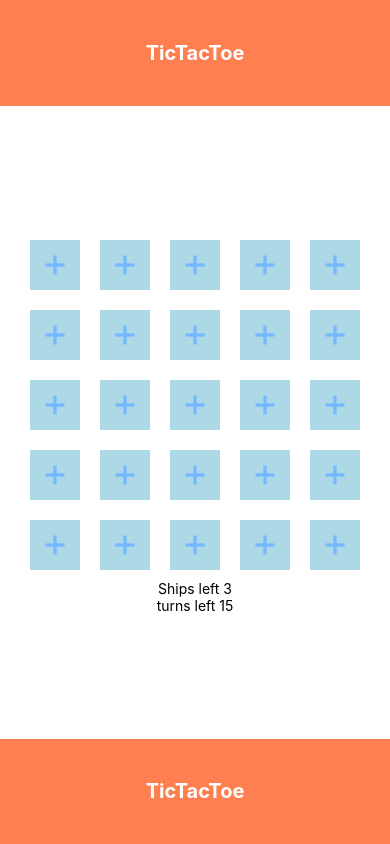
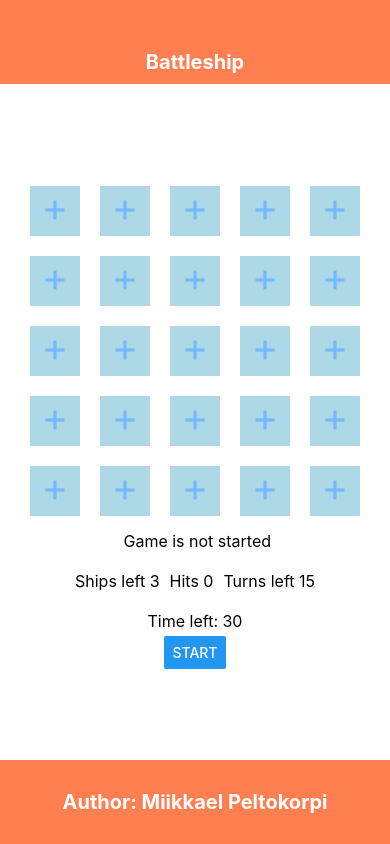
Before and after one commit to MikkeGF/nativeBattleship, a React Native app: screen / in a window 390 px wide. Built offline with nearby package versions, Linux system fonts and the light colour scheme.

Commit message:
toimiva versio

```diff
--- a/App.js
+++ b/App.js
@@ -1,7 +1,6 @@
 import { StatusBar } from 'expo-status-bar';
 import React from 'react';
 import Header from './components/Header'
-import styled from 'styled-components/native'
 import Board from './components/Board';
 import Footer from './components/Footer'
 
--- a/components/Board.js
+++ b/components/Board.js
@@ -1,13 +1,30 @@
-import React, { useState, useEffect } from 'react'
+import React, { useState, useEffect, useRef } from 'react'
 import styled from 'styled-components/native'
+
+// import components
 import Row from './Row';
+import Start from './Start';
 
 const StyledView = styled.View`
-    flex: 6;
+    flex: 8;
     justify-content: center;
     align-items: center;
 `;
+const ResultView = styled.View`
+    justify-content: center;
+    align-items: center;
+    width: 100%;
+`;
+
 const StyledText = styled.Text`
+    font-size: 16px;
+    margin: 5px;
+`;
+
+const TextView = styled.View`
+    margin: 10px;
+    flex-direction: row;
+    justify-content: space-between;
 
 `;
 
@@ -19,16 +36,19 @@ export default function Board() {
 
 
     const [isMark, setMark] = useState(true);
-    const [ships, setShips] = useState();
+    const [start, startGame] = useState(false)
+    const [seconds, setSeconds] = useState(30)
+    const [ships, setShips] = useState({});
     const [shipcount, setShipCount] = useState(3)
+    const [hit, setHit] = useState(0)
     const [clickcount, setClickCount] = useState(15)
     const [winner, setWinner] = useState('');
     const [board, setBoard] = useState([]);
+
+    const timerRef = useRef();
+
     console.log(ships)
-
-
-
-    useEffect(() => {
+    const makeBoard = () => {
         let gameboard = [];
         gameboard = Array(25).fill(START)
         setBoard(gameboard)
@@ -38,35 +58,68 @@ export default function Board() {
             nums.add(Math.floor(Math.random() * 24));
         }
         setShips(nums)
+    }
 
+
+    useEffect(() => {
+        makeBoard()
     }, [])
+
+    useEffect(() => {
+        if (seconds === 0 || shipcount === 0 || clickcount === 0) {
+            stopTimer();
+            setWinner(gameResult())
+        }
+    });
+
+
+
+    const startTimer = () => {
+        const interval = setInterval(() => {
+            setSeconds(seconds => seconds - 1);
+        }, 1000);
+        timerRef.current = interval
+    }
+
+    const stopTimer = () => {
+        clearInterval(timerRef.current)
+    }
 
 
     const checkAnswer = number => {
-
-        if (shipcount > 0 && clickcount > 0) {
+        if (!start) {
+            alert('Start game first')
+        }
+        else if (shipcount > 0 && clickcount > 0) {
             setClickCount(clickcount - 1)
 
             if (ships.has(number)) {
                 board[number] = CIRCLE
                 setMark(!isMark)
                 setShipCount(shipcount - 1)
-
+                setHit(hit + 1)
             }
-
             else {
                 board[number] = CROSS
                 setMark(!isMark)
 
             }
         }
-
-
-
+        else {
+            setWinner(gameResult())
+        }
     }
 
     const resetGame = () => {
-
+        stopTimer()
+        makeBoard()
+        setMark(true)
+        startGame(false)
+        setSeconds(30)
+        setShipCount(3)
+        setHit(0)
+        setClickCount(15)
+        setWinner('')
     }
 
     const chooseItemColor = number => {
@@ -83,14 +136,14 @@ export default function Board() {
 
     const gameResult = () => {
 
-        if (shipcount == 0) {
-            return 'You Win'
+        if (seconds === 0) {
+            return 'Time is up! Ships remaining'
         }
-        else if (clickcount == 0) {
-            return 'Out of bombs'
+        if (shipcount === 0) {
+            return 'You sinked all ships!'
         }
-        else {
-            return ''
+        if (clickcount === 0) {
+            return 'Out of bombs. Ships remaining'
         }
 
     }
@@ -148,13 +201,36 @@ export default function Board() {
                 chooseItemColor={chooseItemColor}
                 board={board}
             />
+            <ResultView>
+                {start && winner === '' ?
+                    <StyledText>
+                        The game is on...
+                </StyledText>
+                    :
+                    winner !== ''
+                        ? <StyledText> {winner}</StyledText>
+                        : <StyledText> Game is not started</StyledText>
+                }
+                <TextView>
                     <StyledText>
                         Ships left {shipcount}
-
                     </StyledText>
                     <StyledText>
-                turns left {clickcount}
+                        Hits {hit}
                     </StyledText>
+                    <StyledText>
+                        Turns left {clickcount}
+                    </StyledText>
+                </TextView>
+                <StyledText>
+                    Time left: {seconds}
+                </StyledText>
+                <Start
+                    start={start}
+                    startGame={startGame}
+                    startTimer={startTimer}
+                    resetGame={resetGame} />
+            </ResultView>
         </StyledView>
     );
 }
--- a/components/Box.js
+++ b/components/Box.js
@@ -21,8 +21,8 @@ const Box = ({number, checkAnswer, chooseItemColor, board}) => {
         <StyledPressable
             key={number}
             onPress={() => {
+
                 checkAnswer(number)
-
             } }>
             <Entypo
                 key={number}
--- a/components/Footer.js
+++ b/components/Footer.js
@@ -19,7 +19,7 @@ const StyledHeader = styled.Text`
 const Footer = () => {
     return (
         <StyledView>
-            <StyledHeader>TicTacToe</StyledHeader>
+            <StyledHeader>Author: Miikkael Peltokorpi</StyledHeader>
         </StyledView>
     )
 }
--- a/components/Header.js
+++ b/components/Header.js
@@ -5,7 +5,7 @@ import styled from 'styled-components/native'
 const StyledView = styled.View`
     background-color: coral;
     flex: 1;
-    justify-content: center;
+    justify-content: flex-end;
     align-items: center;
 `;
 
@@ -13,14 +13,14 @@ const StyledHeader = styled.Text`
     color: #fff;
     font-size: 20px;
     font-weight: bold;
-
+    margin: 10px;
 
 `
 
 const Header = () => {
     return (
         <StyledView>
-            <StyledHeader>TicTacToe</StyledHeader>
+            <StyledHeader>Battleship</StyledHeader>
         </StyledView>
     )
 }
--- a/components/Row.js
+++ b/components/Row.js
@@ -12,7 +12,7 @@ const StyledView = styled.View`
 
 
 
-const Row = ({ key1, key2, key3, key4, key5, chooseItemColor, checkAnswer, board, check }) => {
+const Row = ({ key1, key2, key3, key4, key5, chooseItemColor, checkAnswer, board }) => {
 
     return (
         <StyledView>
--- /dev/null
+++ b/components/Start.js
@@ -0,0 +1,22 @@
+import { setStatusBarBackgroundColor } from 'expo-status-bar';
+import React, { useState, useEffect } from 'react'
+import { Button, View } from 'react-native';
+
+export default function Start({ start, startGame, startTimer, resetGame }) {
+
+    const handleClick = () => {
+        if (!start) {
+            startTimer()
+            startGame(true)
+        }
+        else {
+            resetGame()
+        }
+    }
+
+    return (
+        <View>
+            <Button title={start ? 'New game' : 'Start'} onPress={handleClick}></Button>
+        </View>
+    )
+}
```
Lines whose indentation alone changed are shown as unchanged.
